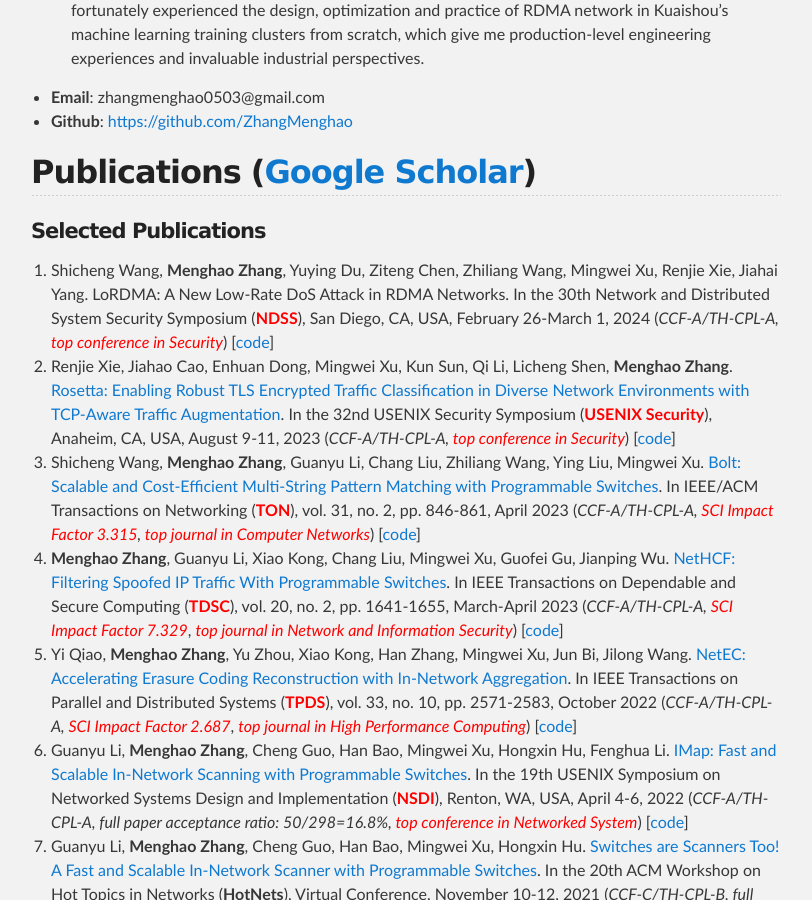
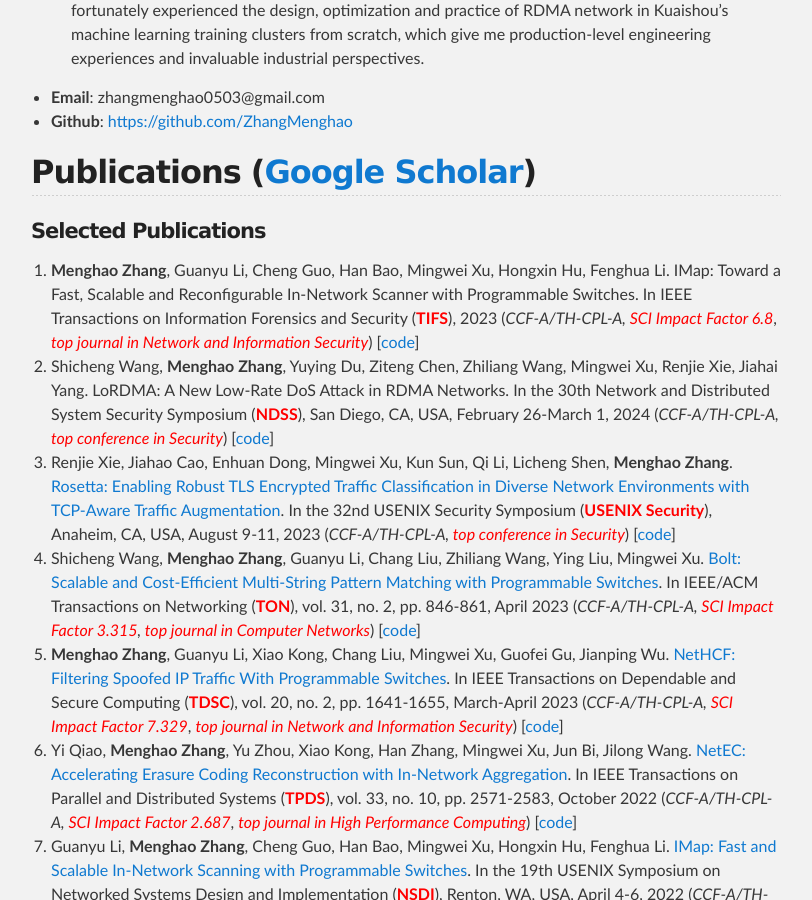
Before and after one commit to zhangmenghao/zhangmenghao.github.io, a Jekyll site: the page built from index.md, in a window 1280 px wide and 900 px high, scrolled down 950 px. Shown: the whole window, without its empty margins (234-1046 px from the left). Built offline with Jekyll 4.4.1, drawn with Linux system fonts in a browser that asks for light colours.

Commit message:
Add TIFS

```diff
--- a/index.md
+++ b/index.md
@@ -25,6 +25,9 @@
 ## Publications ([Google Scholar](https://scholar.google.com/citations?user=fv-p85gAAAAJ&hl=zh-CN))
 <!-- (* indicates that I am the corresponding author) -->
 #### Selected Publications
+15. __Menghao Zhang__, Guanyu Li, Cheng Guo, Han Bao, Mingwei Xu, Hongxin Hu, Fenghua Li.
+IMap: Toward a Fast, Scalable and Reconfigurable In-Network Scanner with Programmable Switches.
+In IEEE Transactions on Information Forensics and Security (**<font color='red'>TIFS</font>**), 2023 (*CCF-A/TH-CPL-A, <font color='red'>SCI Impact Factor 6.8</font>*, *<font color='red'>top journal in Network and Information Security</font>*) [[code](https://github.com/IMapScanner/IMap)]
 14. Shicheng Wang, __Menghao Zhang__, Yuying Du, Ziteng Chen, Zhiliang Wang, Mingwei Xu, Renjie Xie, Jiahai Yang.
 LoRDMA: A New Low-Rate DoS Attack in RDMA Networks.
 In the 30th Network and Distributed System Security Symposium (**<font color='red'>NDSS</font>**), San Diego, CA, USA, February 26-March 1, 2024 (*CCF-A/TH-CPL-A, <font color='red'>top conference in Security</font>*) [[code](https://github.com/LoRDMA-anonymous/LoRDMA)]
```
